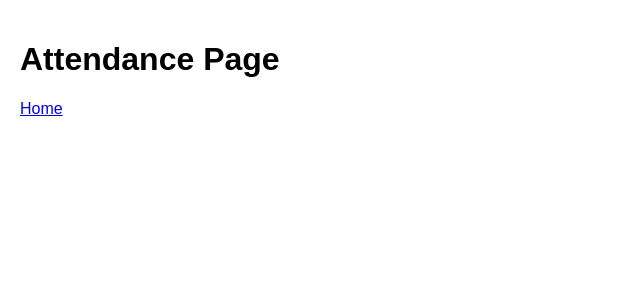
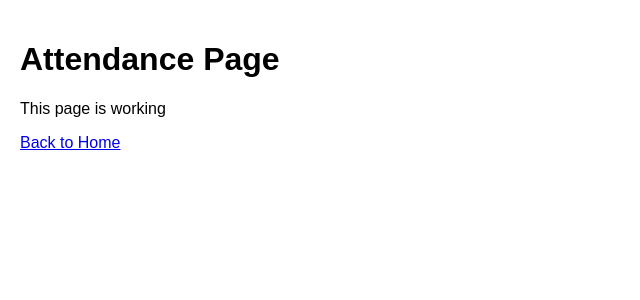
Before and after one commit to aachal2008jaiswal-sudo/Deepanshukasaudhan, a Next.js app: page /teacher/attendance in a window 1280 px wide. Shown: the top 300 px of the page, without its empty margins (0-640 px from the left). Built offline with nearby package versions, Linux system fonts and the light colour scheme.

Commit message:
Rename Attendance component to AttendancePage

```diff
--- a/app/teacher/attendance/page.jsx
+++ b/app/teacher/attendance/page.jsx
@@ -1,3 +1,9 @@
-export default function Attendance() {
-  return <div style={{padding:20}}><h1>Attendance Page</h1><a href="/">Home</a></div>
+export default function AttendancePage() {
+  return (
+    <div style={{padding:"20px"}}>
+      <h1>Attendance Page</h1>
+      <p>This page is working</p>
+      <a href="/">Back to Home</a>
+    </div>
+  )
 }
```
